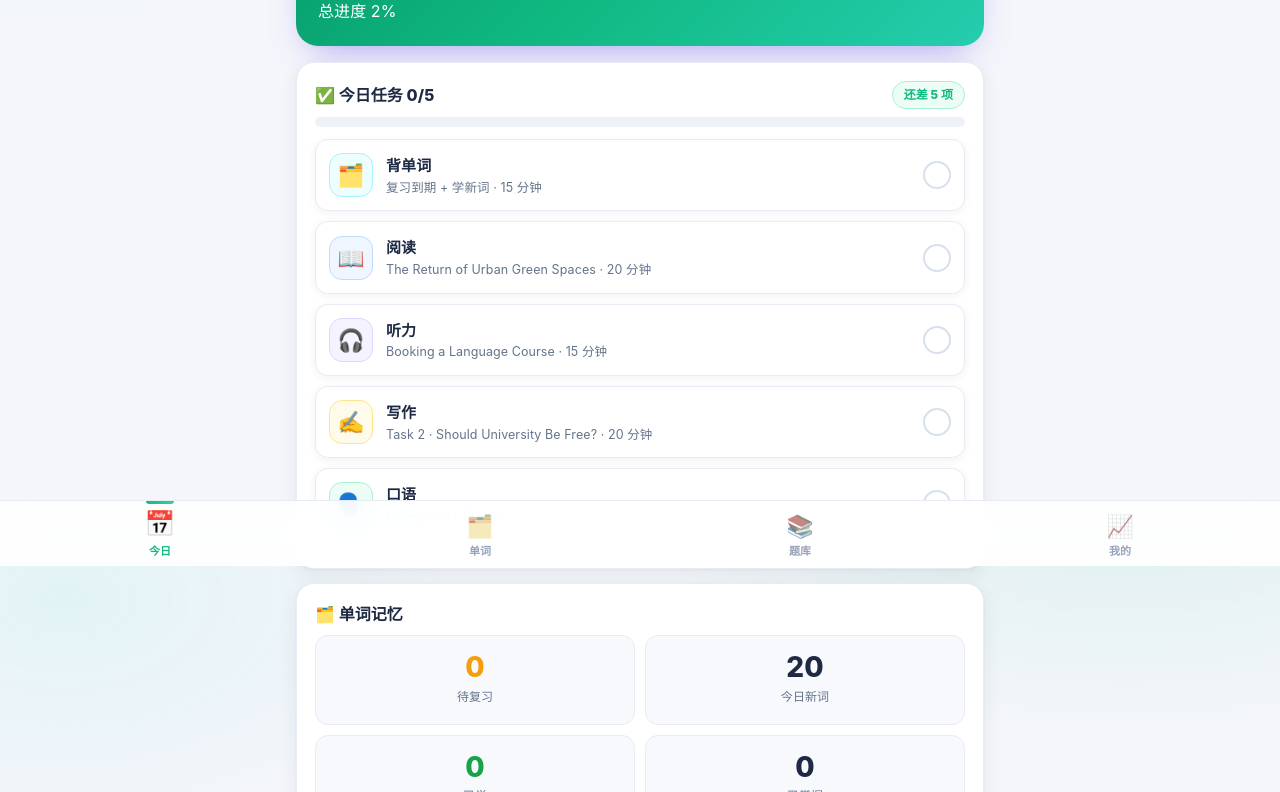
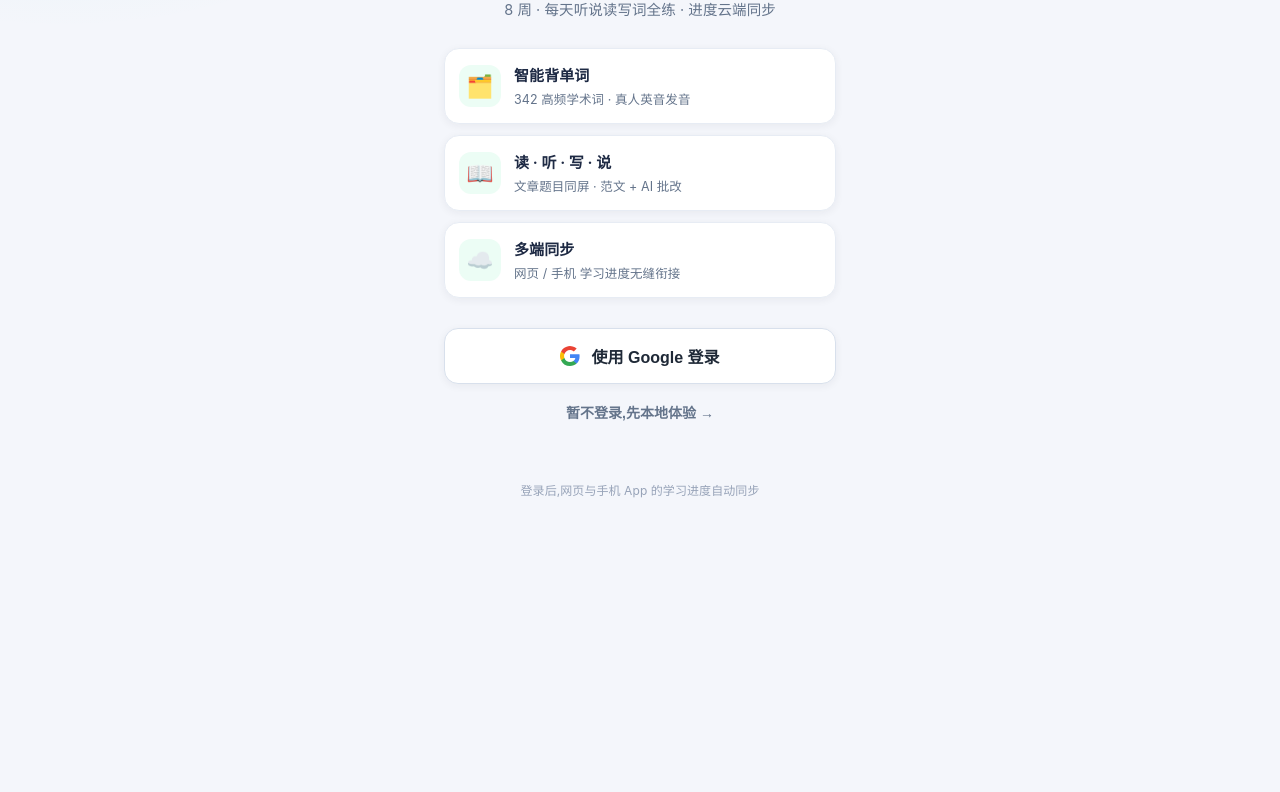
Before and after one commit to yolowinnn/IELTS_learning, a website: page www/index.html in a window 1280 px wide. Shown: the part 234-1026 px from the top of the page. After the commit the page ends 800 px from the top, so only its background shows below. Drawn offline with Linux system fonts and the light colour scheme; no server answers.

Commit message:
feat: 登录封面页 — 进入前走 Google 登录(离线/未配置可跳过本地用)
Co-Authored-By: Claude Opus 4.8 (1M context) <noreply@anthropic.com>

```diff
--- a/www/css/style.css
+++ b/www/css/style.css
@@ -335,6 +335,46 @@ input[type=checkbox] { accent-color: var(--brand); width:22px; height:22px; }
 .confetti-bit { position: absolute; width: 9px; height: 14px; top: -20px; border-radius: 2px; animation: fall linear forwards; }
 @keyframes fall { to { transform: translateY(110vh) rotate(720deg); opacity: .9; } }
 
-/* ===== 登录/账户(Firebase,后续用)===== */
+/* ===== 登录/账户(Firebase)===== */
 .auth-bar { display:flex; align-items:center; gap:8px; }
 .avatar { width:30px;height:30px;border-radius:50%;border:1px solid var(--line-strong);object-fit:cover;background:var(--surface-2); }
+
+/* ===== 登录封面页 ===== */
+body.cover-mode #tabbar, body.cover-mode #topbar { display: none; }
+body.cover-mode #view { padding: 0; max-width: none; }
+.cover {
+  min-height: 100vh; min-height: 100dvh; box-sizing: border-box;
+  display: flex; flex-direction: column; justify-content: center; gap: 26px;
+  max-width: 440px; margin: 0 auto; padding: 48px 24px calc(40px + env(safe-area-inset-bottom));
+  animation: viewIn .5s cubic-bezier(.22,1,.36,1);
+}
+.cover-hero { text-align: center; }
+.cover-logo {
+  width: 88px; height: 88px; margin: 0 auto 18px; border-radius: 24px;
+  background: var(--hero-grad); display: flex; align-items: center; justify-content: center;
+  font-size: 46px; box-shadow: 0 14px 32px -10px rgba(16,185,129,.55);
+}
+.cover-title { font-size: 30px; font-weight: 900; letter-spacing: -.02em; margin: 0; }
+.cover-tag { color: var(--tx-dim); font-size: 14.5px; margin: 8px 0 0; }
+.cover-features { display: flex; flex-direction: column; gap: 11px; }
+.cfeat { display: flex; gap: 13px; align-items: center; background: var(--surface); border: 1px solid var(--line); border-radius: 15px; padding: 14px; box-shadow: var(--shadow-sm); }
+.cfeat .cf-ic { width: 42px; height: 42px; border-radius: 12px; background: var(--tint); display: flex; align-items: center; justify-content: center; font-size: 22px; flex-shrink: 0; }
+.cfeat b { font-size: 15px; }
+.cfeat small { display: block; color: var(--tx-dim); font-size: 12.5px; margin-top: 2px; }
+.cover-actions { display: flex; flex-direction: column; gap: 12px; margin-top: 4px; }
+.btn-google {
+  display: flex; align-items: center; justify-content: center; gap: 11px;
+  background: #fff; color: #1f2937; border: 1.5px solid var(--line-strong); border-radius: 14px;
+  padding: 15px; font-size: 16px; font-weight: 700; cursor: pointer; box-shadow: var(--shadow-sm);
+  transition: transform .12s, box-shadow .2s;
+}
+.btn-google:active { transform: scale(.97); }
+.btn-google:disabled { opacity: .5; pointer-events: none; }
+.cover-skip { background: none; border: none; color: var(--tx-dim); font-size: 14px; font-weight: 600; cursor: pointer; padding: 6px; }
+.cover-skip:active { color: var(--brand); }
+.cover-note { text-align: center; font-size: 12.5px; color: var(--tx-faint); min-height: 16px; }
+.cover-foot { text-align: center; font-size: 12px; color: var(--tx-faint); }
+
+.cover-splash { min-height: 100vh; min-height: 100dvh; display: flex; flex-direction: column; align-items: center; justify-content: center; gap: 8px; }
+.spinner { width: 30px; height: 30px; border: 3px solid var(--line); border-top-color: var(--brand); border-radius: 50%; animation: spin .8s linear infinite; }
+@keyframes spin { to { transform: rotate(360deg); } }
--- a/www/index.html
+++ b/www/index.html
@@ -75,6 +75,7 @@
   <script src="js/quiz.js"></script>
 
   <!-- 页面模块 -->
+  <script src="js/modules/cover.js"></script>
   <script src="js/modules/dashboard.js"></script>
   <script src="js/modules/vocab.js"></script>
   <script src="js/modules/reading.js"></script>
--- a/www/js/app.js
+++ b/www/js/app.js
@@ -118,8 +118,27 @@
   // 启动
   Store.startDate();          // 确保起始日已设
   Store.Streak.recompute();
-  go('today');
 
-  // 云同步(已配置 Firebase 则启用,否则仅本地)
-  if (window.Sync) Sync.init();
+  // 登录门禁:已登录 / 游客 / 未配置云 → 进 App;否则显示登录封面
+  function enterApp() { if (window.Cover) Cover.hide(); go('today'); }
+  function gate() {
+    const signedIn = window.Sync && Sync.currentUser && Sync.currentUser();
+    const guest = Store.get('guestMode', false);
+    const noCloud = !window.Sync || !Sync.configured();
+    if (signedIn || guest || noCloud) enterApp();
+    else if (window.Cover) Cover.render();
+    else enterApp();
+  }
+  window.App.enterApp = enterApp;
+  window.App.gate = gate;
+
+  if (window.Sync && Sync.configured()) {
+    Sync.init();
+    if (Sync.authReady) gate();
+    else { if (window.Cover) Cover.splash(); Sync.onReady(gate); setTimeout(() => { if (!Sync.authReady) gate(); }, 6000); }
+    Sync.onAuth(() => { if (Sync.authReady) gate(); });
+  } else {
+    if (window.Sync) Sync.init();
+    gate();
+  }
 })();
--- a/www/js/firebase-sync.js
+++ b/www/js/firebase-sync.js
@@ -8,8 +8,10 @@
     'dailyNew', 'ttsRate', 'ttsVoice', 'autoSpeak', 'celebratedDate'];
   const SDK = '10.12.2';
   let app = null, auth = null, db = null, user = null;
-  let ready = false, pushTimer = null;
-  const authCbs = [], statusCbs = [];
+  let ready = false, pushTimer = null, authReady = false;
+  const authCbs = [], statusCbs = [], readyCbs = [];
+  function onReady(fn) { if (authReady) { try { fn(); } catch (e) {} } else readyCbs.push(fn); }
+  function fireReady() { if (authReady) return; authReady = true; readyCbs.forEach(fn => { try { fn(); } catch (e) {} }); readyCbs.length = 0; }
   let status = 'local'; // local | connecting | signed-in | syncing | synced | error
 
   function configured() { const c = window.FIREBASE_CONFIG || {}; return !!(c.apiKey && c.projectId); }
@@ -31,7 +33,7 @@
   }
 
   async function init() {
-    if (!configured()) { setStatus('local'); return; }
+    if (!configured()) { setStatus('local'); fireReady(); return; }
     setStatus('connecting');
     try {
       const ok = await loadSDK();
@@ -42,12 +44,13 @@
       ready = true;
       auth.onAuthStateChanged(async (u) => {
         user = u; authCbs.forEach(fn => { try { fn(u); } catch (e) {} });
-        if (u) { setStatus('signed-in'); await pullMergePush(u.uid); registerLocalHook(); }
+        fireReady();
+        if (u) { setStatus('signed-in'); registerLocalHook(); await pullMergePush(u.uid); }
         else setStatus('local');
       });
       // 切回前台拉取最新
       document.addEventListener('visibilitychange', () => { if (!document.hidden && user) pull(user.uid); });
-    } catch (e) { console.warn('Firebase init failed, 仅本地', e); setStatus('error'); }
+    } catch (e) { console.warn('Firebase init failed, 仅本地', e); setStatus('error'); fireReady(); }
   }
 
   async function signIn() {
@@ -136,5 +139,5 @@
   function mergeByDate(a, b) { a = a || {}; b = b || {}; const o = {}; new Set([...Object.keys(a), ...Object.keys(b)]).forEach(k => { const x = a[k], y = b[k]; if (!x) o[k] = y; else if (!y) o[k] = x; else o[k] = ((y.date || '') > (x.date || '')) ? y : x; }); return o; }
   function mergeMax(a, b) { a = a || {}; b = b || {}; const o = {}; new Set([...Object.keys(a), ...Object.keys(b)]).forEach(k => { o[k] = Math.max(a[k] || 0, b[k] || 0); }); return o; }
 
-  window.Sync = { init, signIn, signOut, onAuth, onStatus, currentUser, configured, pushNow, get status() { return status; } };
+  window.Sync = { init, signIn, signOut, onAuth, onStatus, onReady, currentUser, configured, pushNow, get status() { return status; }, get authReady() { return authReady; } };
 })();
--- /dev/null
+++ b/www/js/modules/cover.js
@@ -0,0 +1,53 @@
+/* cover.js — 登录封面页:进入 App 前先走 Google 登录(离线/未配置可跳过本地用) */
+(function () {
+  const GOOGLE_G = '<svg width="20" height="20" viewBox="0 0 18 18" aria-hidden="true"><path fill="#4285F4" d="M17.64 9.2c0-.64-.06-1.25-.16-1.84H9v3.48h4.84a4.14 4.14 0 0 1-1.8 2.72v2.26h2.92c1.7-1.57 2.68-3.88 2.68-6.62z"/><path fill="#34A853" d="M9 18c2.43 0 4.47-.8 5.96-2.18l-2.92-2.26c-.81.54-1.85.86-3.04.86-2.34 0-4.32-1.58-5.03-3.7H.96v2.33A9 9 0 0 0 9 18z"/><path fill="#FBBC05" d="M3.97 10.72a5.4 5.4 0 0 1 0-3.44V4.95H.96a9 9 0 0 0 0 8.1l3.01-2.33z"/><path fill="#EA4335" d="M9 3.58c1.32 0 2.5.45 3.44 1.35l2.58-2.58A9 9 0 0 0 .96 4.95l3.01 2.33C4.68 5.16 6.66 3.58 9 3.58z"/></svg>';
+
+  function render() {
+    const view = document.getElementById('view');
+    document.body.classList.add('cover-mode');
+    document.getElementById('tb-title').textContent = '';
+    view.classList.remove('wide');
+    view.innerHTML = '';
+    const c = el(`
+      <div class="cover">
+        <div class="cover-hero">
+          <div class="cover-logo">🎯</div>
+          <h1 class="cover-title">雅思 7.5 冲刺</h1>
+          <p class="cover-tag">8 周 · 每天听说读写词全练 · 进度云端同步</p>
+        </div>
+        <div class="cover-features">
+          <div class="cfeat"><span class="cf-ic">🗂️</span><div><b>智能背单词</b><small>342 高频学术词 · 真人英音发音</small></div></div>
+          <div class="cfeat"><span class="cf-ic">📖</span><div><b>读 · 听 · 写 · 说</b><small>文章题目同屏 · 范文 + AI 批改</small></div></div>
+          <div class="cfeat"><span class="cf-ic">☁️</span><div><b>多端同步</b><small>网页 / 手机 学习进度无缝衔接</small></div></div>
+        </div>
+        <div class="cover-actions">
+          <button class="btn-google" id="gLogin">${GOOGLE_G}<span>使用 Google 登录</span></button>
+          <button class="cover-skip" id="gSkip">暂不登录,先本地体验 →</button>
+          <div class="cover-note" id="gNote"></div>
+        </div>
+        <div class="cover-foot">登录后,网页与手机 App 的学习进度自动同步</div>
+      </div>
+    `);
+    view.appendChild(c);
+
+    const note = c.querySelector('#gNote');
+    const loginBtn = c.querySelector('#gLogin');
+    if (!window.Sync || !Sync.configured()) {
+      loginBtn.disabled = true;
+      note.textContent = '本设备暂未配置云同步,可直接本地体验';
+    }
+    loginBtn.onclick = () => { note.textContent = '正在打开 Google 登录…'; Sync.signIn(); };
+    c.querySelector('#gSkip').onclick = () => { Store.set('guestMode', true); App.enterApp(); };
+  }
+
+  function splash() {
+    const view = document.getElementById('view');
+    document.body.classList.add('cover-mode');
+    document.getElementById('tb-title').textContent = '';
+    view.innerHTML = '<div class="cover-splash"><div class="cover-logo">🎯</div><div class="spinner"></div><div class="faint mt12">正在载入…</div></div>';
+  }
+
+  function hide() { document.body.classList.remove('cover-mode'); }
+
+  window.Cover = { render, splash, hide };
+})();
--- a/www/js/modules/me.js
+++ b/www/js/modules/me.js
@@ -81,7 +81,7 @@
       const pushBtn = el('<button class="btn ghost sm" style="flex:1">立即同步</button>');
       const outBtn = el('<button class="btn ghost sm" style="flex:1">退出登录</button>');
       pushBtn.onclick = async () => { await Sync.pushNow(); Toast('已上传 ✅'); };
-      outBtn.onclick = () => Sync.signOut();
+      outBtn.onclick = () => { Store.remove('guestMode'); Sync.signOut(); };
       btns.appendChild(pushBtn); btns.appendChild(outBtn); c.appendChild(btns);
       const pill = c.querySelector('#syncPill');
       Sync.onStatus(s => { if (!pill || !pill.isConnected) return; const m = { syncing: ['同步中…', 'warn'], synced: ['已同步', 'good'], 'signed-in': ['已登录', 'good'], error: ['同步出错', 'warn'], local: ['本地', ''] }; const v = m[s] || [s, '']; pill.textContent = v[0]; pill.className = 'pill ' + (v[1] || ''); });
```
